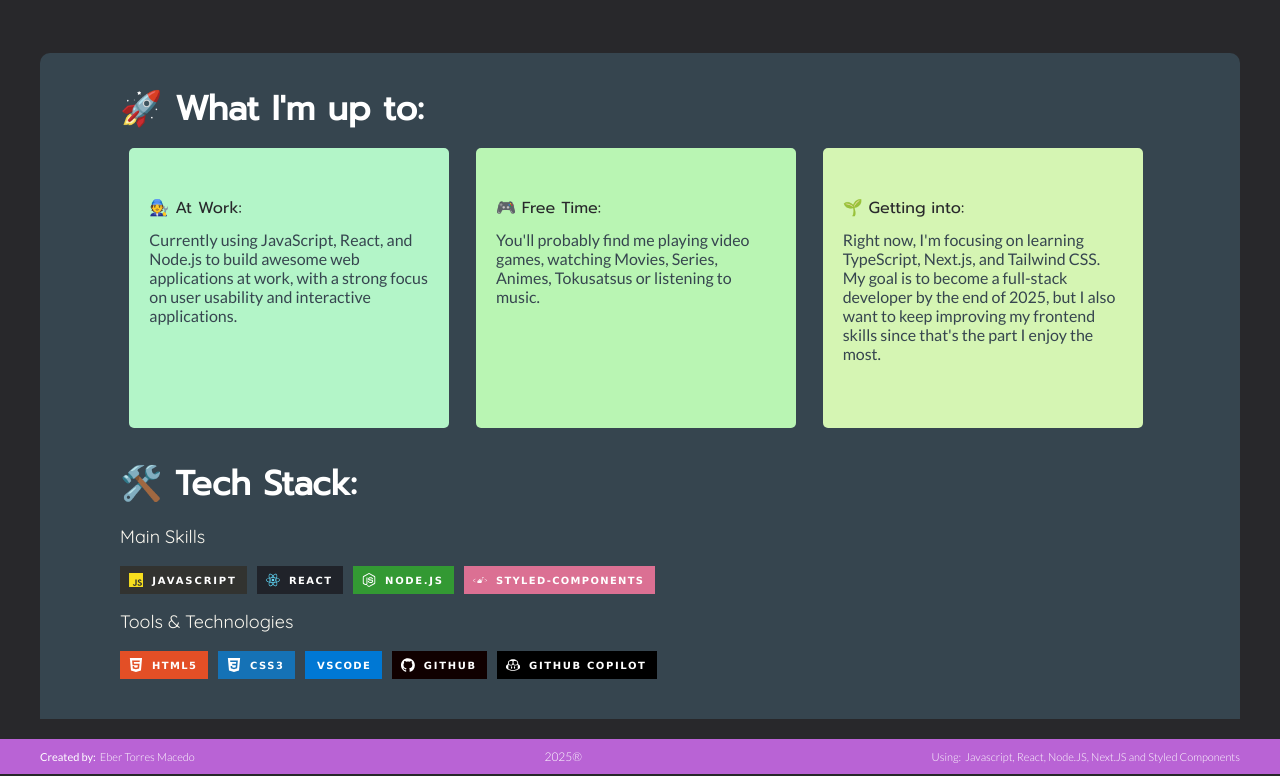
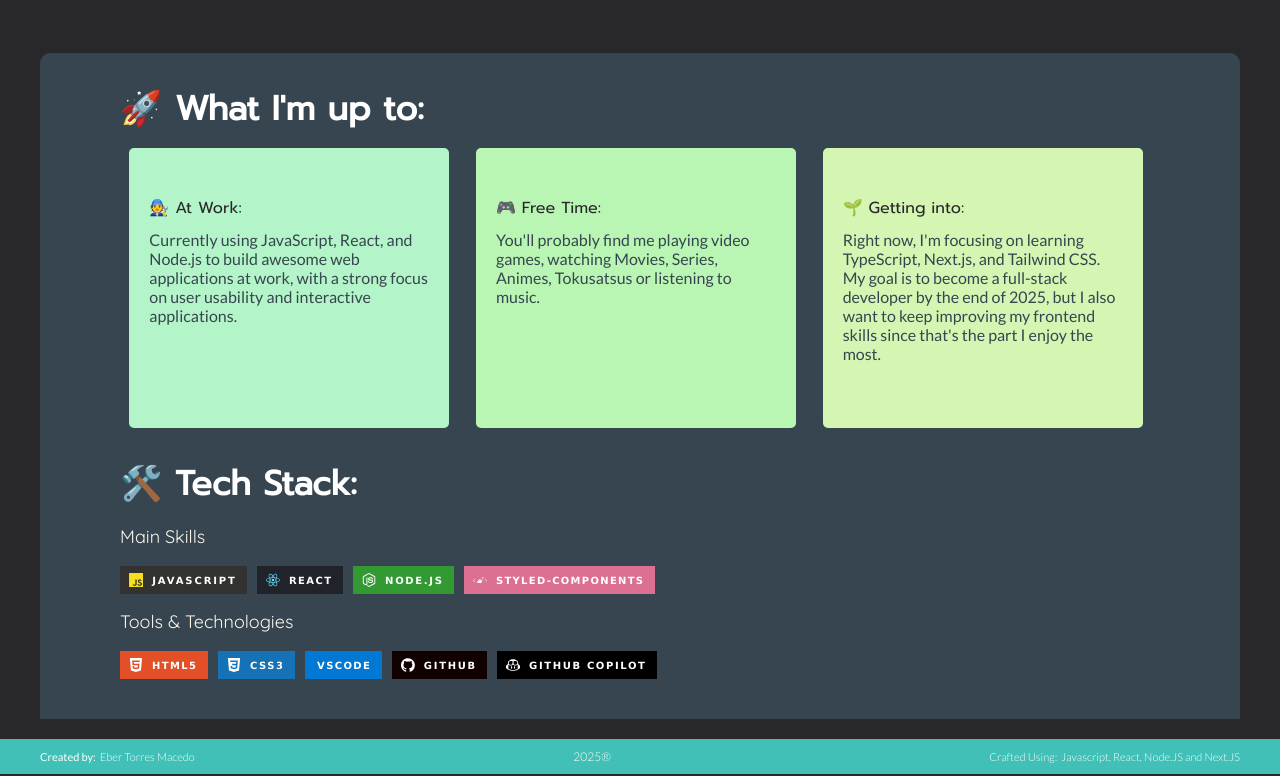
Before and after one commit to ebertm777/epic-profile-site, a Next.js app: page / in a window 1280 px wide. Shown: the part 613-1389 px from the top of the page. Built offline with nearby package versions, Linux system fonts and the light colour scheme.

Commit message:
changed main colors

```diff
--- a/app/Components/Bio/styles.js
+++ b/app/Components/Bio/styles.js
@@ -16,14 +16,14 @@
   }
   @keyframes shadow-pop-br {
     0% {
-      text-shadow: 0 0 #662d91, 0 0 #662d91, 0 0 #662d91, 0 0 #662d91,
-        0 0 #662d91, 0 0 #662d91, 0 0 #662d91, 0 0 #662d91;
+      text-shadow: 0 0 #00A36C, 0 0 #00A36C, 0 0 #00A36C, 0 0 #00A36C,
+        0 0 #00A36C, 0 0 #00A36C, 0 0 #00A36C, 0 0 #00A36C;
       transform: translateX(0) translateY(0);
     }
     100% {
-      text-shadow: 1px 1px #662d91, 2px 2px #662d91, 3px 3px #662d91,
-        4px 4px #662d91, 5px 5px #662d91, 6px 6px #662d91, 7px 7px #662d91,
-        8px 8px #662d91;
+      text-shadow: 1px 1px #00A36C, 2px 2px #00A36C, 3px 3px #00A36C,
+        4px 4px #00A36C, 5px 5px #00A36C, 6px 6px #00A36C, 7px 7px #00A36C,
+        8px 8px #00A36C;
       transform: translateX(-8px) translateY(-8px);
     }
   }
@@ -100,11 +100,11 @@
   border-bottom-right-radius: 123px;
   object-fit: cover;
   align-self: center;
-  outline: 2px solid #662d91;
+  outline: 2px solid #00A36C;
   transition: all 100ms ease;
 
   &:hover {
-    outline: 8px solid #662d91;
+    outline: 8px solid #00A36C;
   }
 `;
 
@@ -125,7 +125,7 @@
   cursor: url("/goldSword.cur"), auto;
 
   &:hover {
-    outline: 4px solid #662d91;
+    outline: 4px solid #00A36C;
   }
 `;
 
@@ -139,6 +139,6 @@
   cursor: url("/goldSword.cur"), auto;
 
   &:hover {
-    outline: 4px solid #662d91;
+    outline: 4px solid #00A36C;
   }
 `;
--- a/app/Components/Footer/Footer.jsx
+++ b/app/Components/Footer/Footer.jsx
@@ -11,9 +11,9 @@
         </S.Creation>
         <S.Year>2025®</S.Year>
         <S.Creation>
-          <S.Used>Using:</S.Used>
+          <S.Used>Crafted Using:</S.Used>
           <S.MadeWith>
-            Javascript, React, Node.JS, Next.JS and Styled Components
+            Javascript, React, Node.JS and Next.JS
           </S.MadeWith>
         </S.Creation>
       </S.FooterContent>
--- a/app/Components/Footer/styles.js
+++ b/app/Components/Footer/styles.js
@@ -13,19 +13,19 @@
 
   @keyframes color-change-5x {
     0% {
-      background: #662d91;
+      background: #00a36c;
     }
     25% {
-      background: #800080;
+      background: #96ded1;
     }
     50% {
-      background: #7F00FF;
+      background: #008080;
     }
     75% {
-      background: #5d3fd3;
+      background: #40e0d0;
     }
     100% {
-      background: #da70d6;
+      background: #40b5ad;
     }
   }
 `;
--- a/app/Components/Stack/styles.js
+++ b/app/Components/Stack/styles.js
@@ -13,7 +13,7 @@
   flex-direction: column;
 
   &:hover {
-    outline: 4px solid #662d91;
+    outline: 4px solid #00A36C;
   }
 `;
 
--- a/app/Main/styles.js
+++ b/app/Main/styles.js
@@ -65,7 +65,7 @@
 
     &:hover {
       color: #ffffff;
-      border-bottom: 4px solid #662d91;
+      border-bottom: 4px solid #00A36C;
     }
   }
 `;
```
